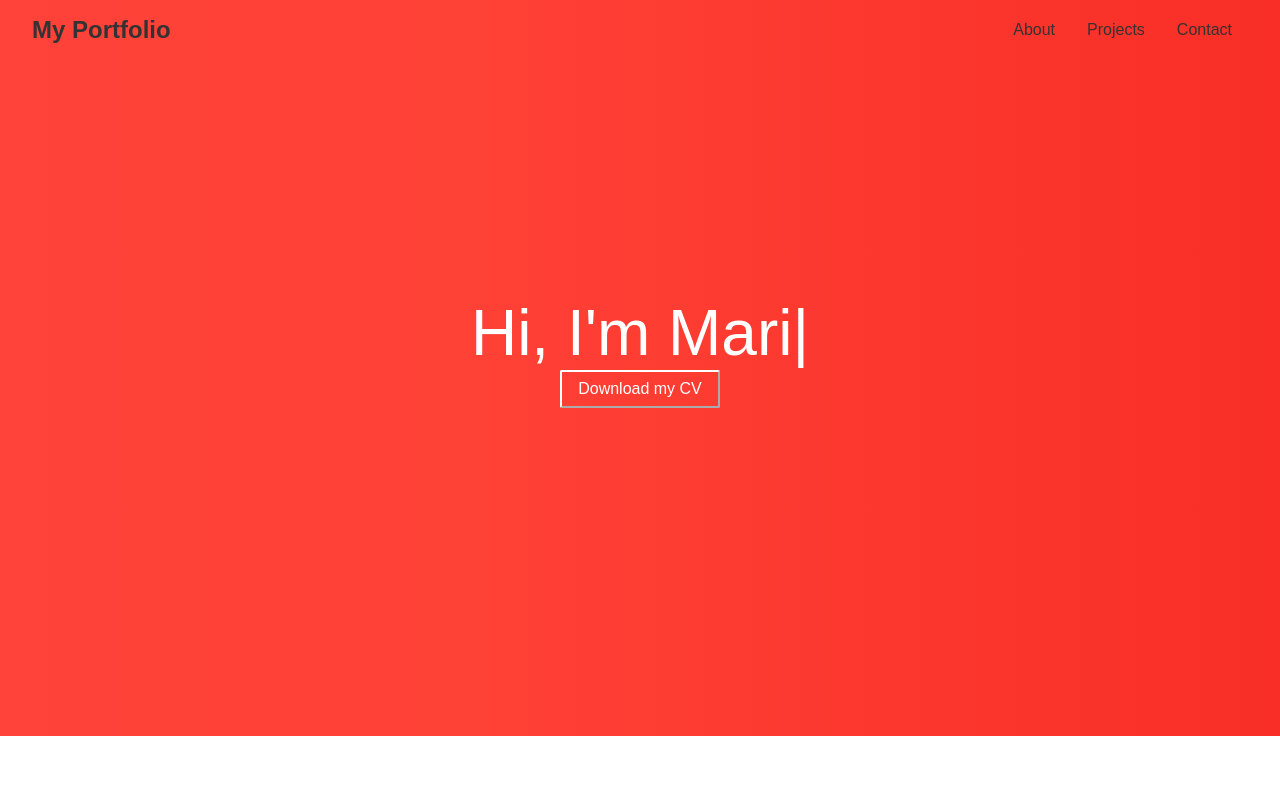
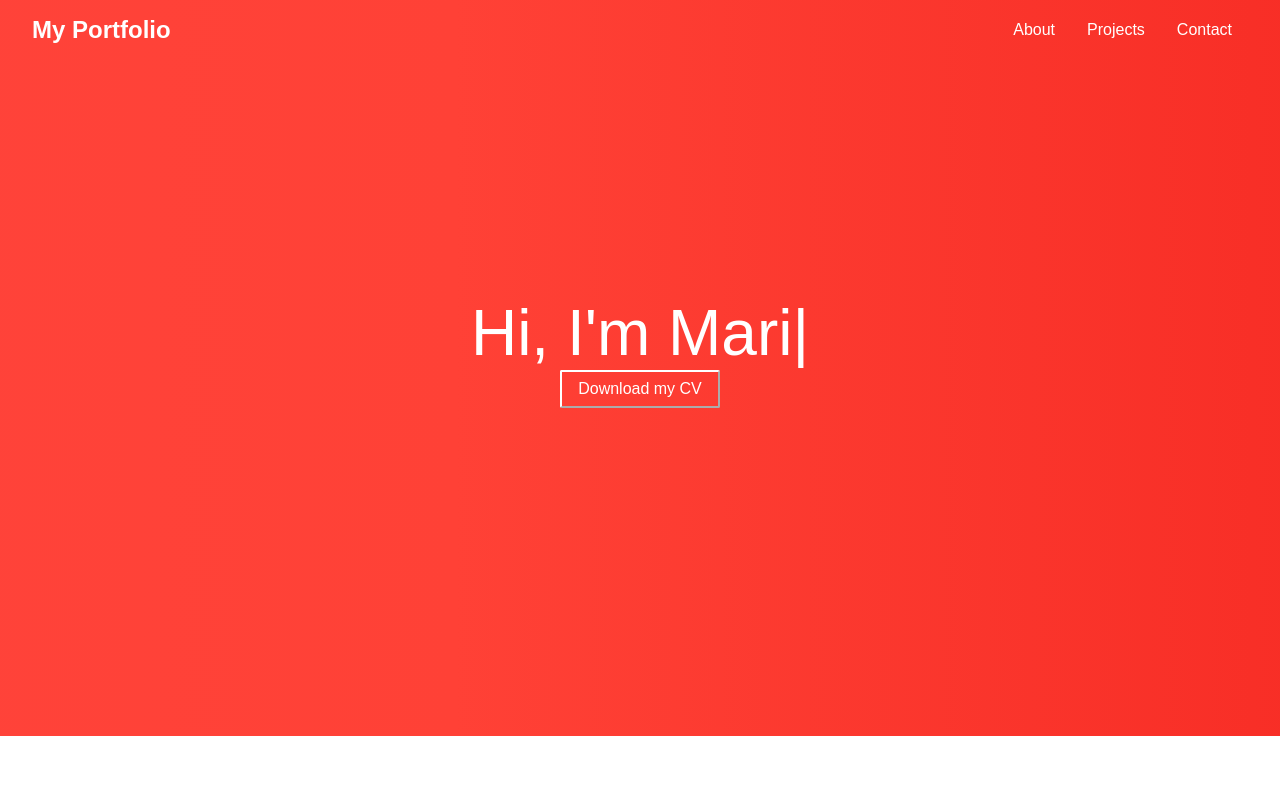
Before and after one commit to mariamgri22/mariam-portfolio, a React (Create React App) app: page /contact in a window 1280 px wide. Shown: the top 799 px of the page. Built offline with nearby package versions, Linux system fonts and the light colour scheme.

Commit message:
fix header an navbar

```diff
--- a/src/components/Home/index.jsx
+++ b/src/components/Home/index.jsx
@@ -16,6 +16,7 @@ const Home = () => {
     <Gradient id="section1">
       <Container>
         <Hero>
+        <TextWrapper>
           <TypeAnimation
             style={{
               whiteSpace: "pre-line",
@@ -31,6 +32,7 @@ const Home = () => {
             repeat={Infinity}
             wrapper="span"
           />
+          </TextWrapper>
           <Button onClick={handleDownload}>
           Download my CV
           </Button>
@@ -101,7 +103,15 @@ const Button = styled.button`
     padding: 0.25rem 0.5rem;
   }
 `;
+const TextWrapper = styled.span`
+  white-space: pre-line;
+  display: block;
 
+  @media screen and (max-width: 768px) {
+    font-size: .3em;
+    line-height: 1.5;
+  }
+`;
 
 
 
--- a/src/components/Navbar/index.jsx
+++ b/src/components/Navbar/index.jsx
@@ -56,7 +56,7 @@ const Navbar = () => {
   };
 
   return (
-    <Nav isScrolled={isScrolled}>
+    <Nav showMenu={showMenu} isScrolled={isScrolled}>
       <Logo
         to="section1"
         isScrolled={isScrolled}
@@ -116,12 +116,17 @@ const Nav = styled.nav`
   background-color: transparent;
   position: fixed;
   background-color: ${({ isScrolled }) =>
-    isScrolled ? "#333" : "transparent"};
+    isScrolled ? "#fff" : "transparent"};
   top: 0;
   left: 0;
   right: 0;
   z-index: 999;
   animation: gradient 15s ease infinite;
+
+  @media screen and (max-width: 768px) {
+    background-color: ${({ isScrolled }) =>
+      isScrolled ? "#fff" : "rgb(255, 74, 74)"};
+  }
 `;
 
 const Logo = styled(Link)`
@@ -129,7 +134,7 @@ const Logo = styled(Link)`
   font-weight: bold;
   color: #fff;
   text-decoration: none;
-  color: ${({ isScrolled }) => (isScrolled ? "#fff" : "#333")};
+  color: ${({ isScrolled }) => (isScrolled ? "#333" : "#fff")};
 `;
 
 const MenuButton = styled.button`
@@ -139,10 +144,11 @@ const MenuButton = styled.button`
   border: none;
   ${"" /* color: #fff; */}
   cursor: pointer;
-  color: ${({ isScrolled }) => (isScrolled ? "#fff" : "#333")};
 
   @media screen and (max-width: 768px) {
     display: block;
+    color: ${({ isScrolled }) => (isScrolled ? "#333" : "#fff")};
+    ${"" /* color: ${({ showMenu }) => (showMenu ? "#333" : "#fff")}; */}
   }
 `;
 
@@ -161,7 +167,7 @@ const MenuLinks = styled.ul`
     left: 0;
     width: 100%;
     background-color: #fff;
-    padding: 1rem 2rem;
+    padding: 4rem 2rem;
     box-shadow: 0 2px 5px rgba(0, 0, 0, 0.1);
   }
 `;
@@ -171,14 +177,14 @@ const NavLink = styled(Link)`
   color: #fff;
   text-decoration: none;
   margin: 0 1rem;
-  color: ${({ isScrolled }) => (isScrolled ? "#fff" : "#333")};
+  color: ${({ isScrolled }) => (isScrolled ? "#333" : "#fff")};
   &:hover {
     color: #ff6b6b;
     cursor: pointer;
   }
 
   @media screen and (max-width: 768px) {
-    margin: 0.5rem 0;
+    margin: 0.5rem 2rem;
     color: ${({ isScrolled }) => (isScrolled ? "#333" : "#333")};
   }
 `;
```
